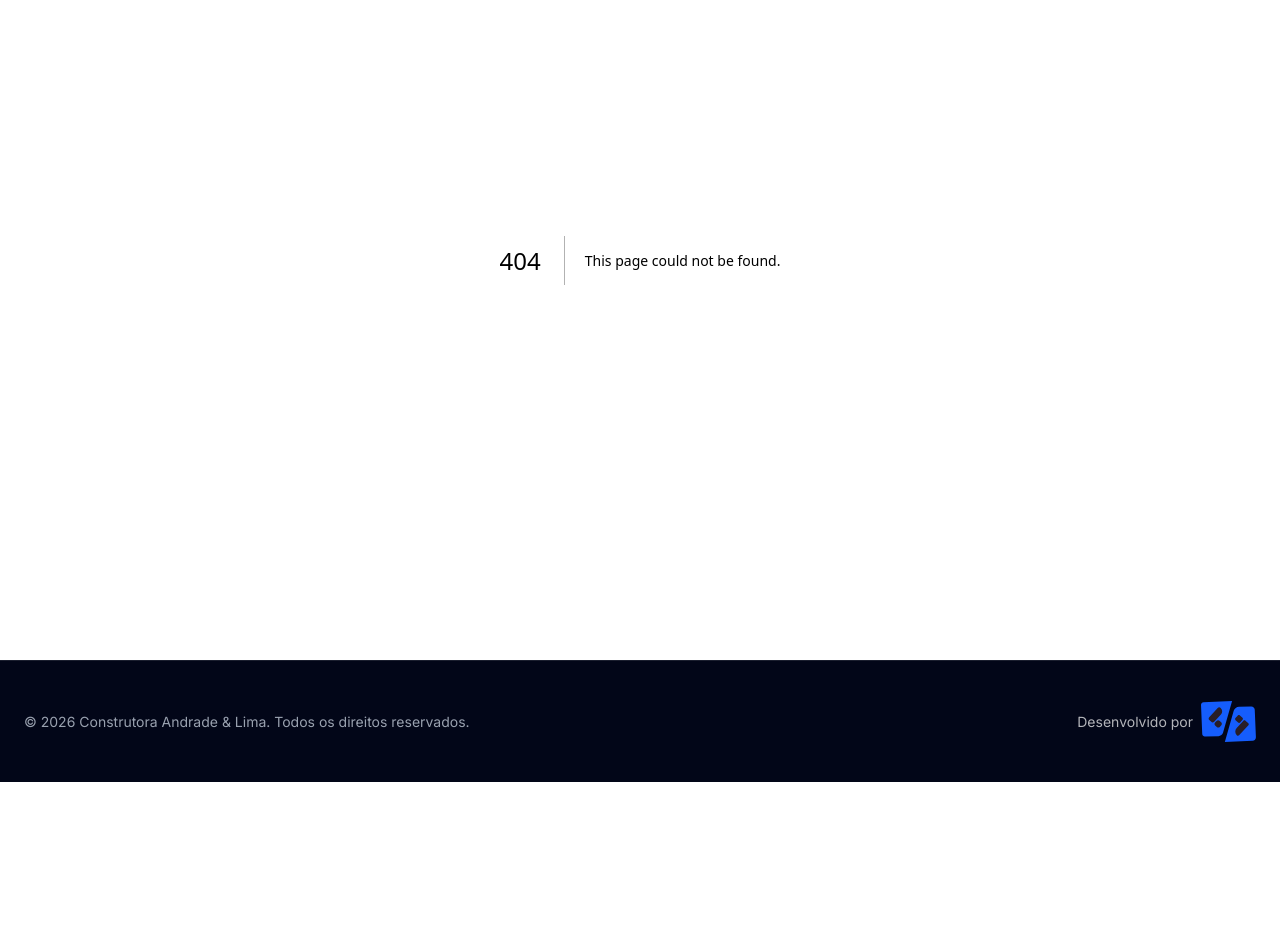
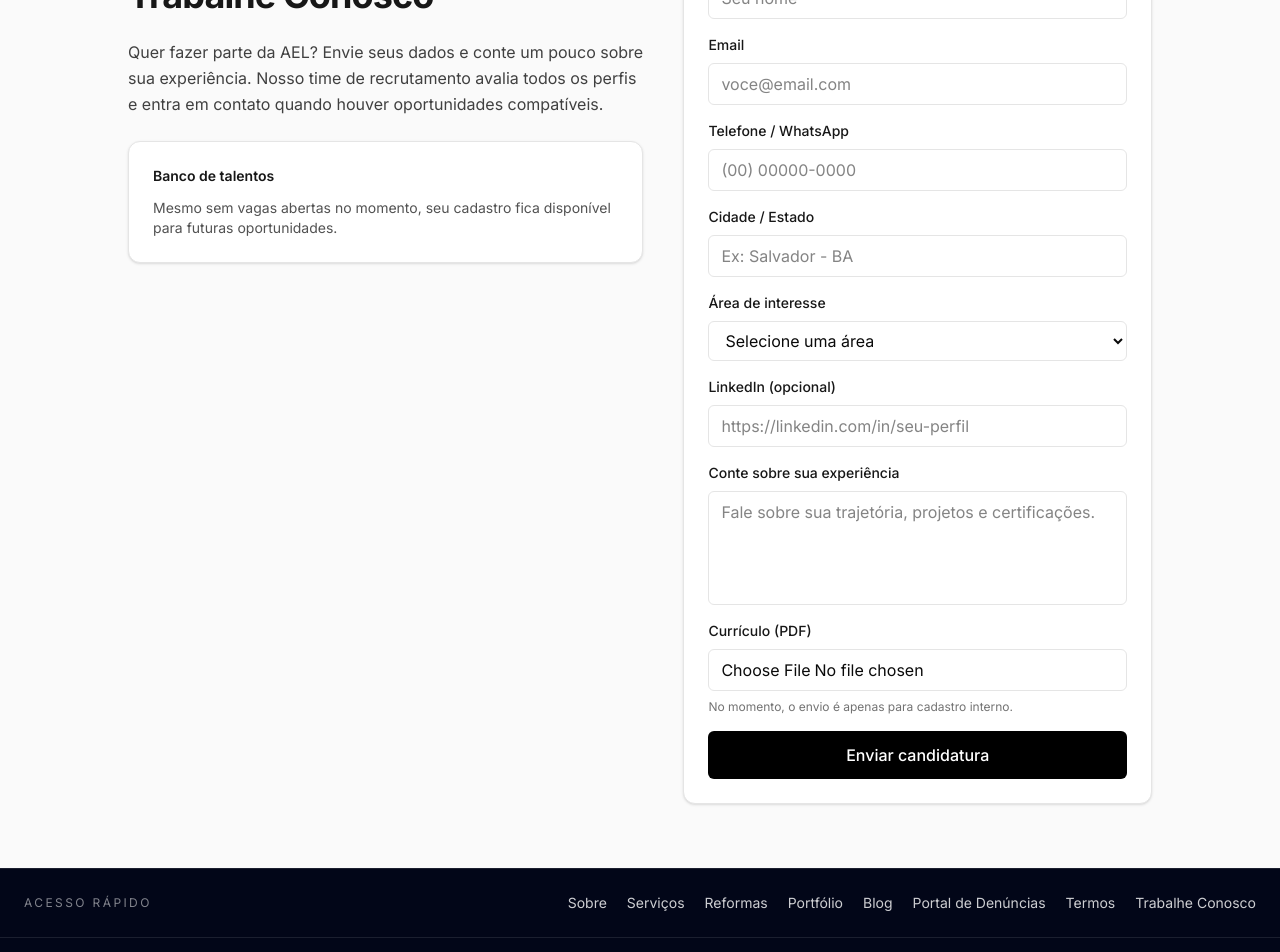
Before and after one commit to ReimaoHenrique/construtoraael, a Next.js app: page /pages/trabalhe-conosco in a window 1280 px wide. Before the commit this address had no page. Shown: the part 220-1172 px from the top of the page. Before the commit the page ends 1002 px from the top, so only its background shows below. Built offline with nearby package versions, Linux system fonts and the light colour scheme.

Commit message:
trabl .. e melhorias no footer

```diff
--- /dev/null
+++ b/src/app/pages/blog/page.tsx
@@ -0,0 +1,16 @@
+export default function Page() {
+  return (
+    <section className="min-h-screen flex items-center justify-center px-6 py-16 bg-neutral-50">
+      <div className="max-w-2xl text-center space-y-6">
+        <span className="inline-flex items-center gap-2 rounded-full border border-neutral-200 bg-white px-4 py-1 text-xs uppercase tracking-[0.2em] text-neutral-500">
+          Blog
+        </span>
+        <h1 className="text-4xl font-bold tracking-tight text-neutral-900">Em construção</h1>
+        <p className="text-neutral-700 leading-relaxed">
+          Estamos preparando conteúdos com dicas técnicas, bastidores de obras e novidades da AEL.
+        </p>
+        <p className="text-sm text-neutral-500">Volte em breve para acompanhar.</p>
+      </div>
+    </section>
+  );
+}
--- /dev/null
+++ b/src/app/pages/trabalhe-conosco/page.tsx
@@ -0,0 +1,194 @@
+'use client';
+
+import { useState } from 'react';
+
+const areas = [
+  'Engenharia Civil',
+  'Arquitetura',
+  'Planejamento e Orçamentos',
+  'Gestão de Obras',
+  'Segurança do Trabalho',
+  'Suprimentos',
+  'Administrativo',
+  'Comercial',
+  'Outros',
+];
+
+export default function Page() {
+  const [form, setForm] = useState({
+    nome: '',
+    email: '',
+    telefone: '',
+    cidade: '',
+    area: '',
+    linkedin: '',
+    mensagem: '',
+  });
+
+  function update(field: string, value: string) {
+    setForm((p) => ({ ...p, [field]: value }));
+  }
+
+  function handleSubmit(e: React.FormEvent) {
+    e.preventDefault();
+    console.log(form);
+    alert('Obrigado! Recebemos seu interesse.');
+  }
+
+  return (
+    <section className="min-h-screen bg-neutral-50 px-6 py-16">
+      <div className="max-w-5xl mx-auto grid gap-10 md:grid-cols-[1.1fr_1fr] items-start">
+        <div className="space-y-6">
+          <span className="inline-flex items-center gap-2 rounded-full border border-neutral-200 bg-white px-4 py-1 text-xs uppercase tracking-[0.2em] text-neutral-500">
+            Carreiras
+          </span>
+          <h1 className="text-4xl font-bold tracking-tight text-neutral-900">Trabalhe Conosco</h1>
+          <p className="text-neutral-700 leading-relaxed">
+            Quer fazer parte da AEL? Envie seus dados e conte um pouco sobre sua experiência. Nosso
+            time de recrutamento avalia todos os perfis e entra em contato quando houver
+            oportunidades compatíveis.
+          </p>
+          <div className="rounded-xl border bg-white p-6 shadow-sm space-y-3">
+            <p className="text-sm font-semibold text-neutral-900">Banco de talentos</p>
+            <p className="text-sm text-neutral-600">
+              Mesmo sem vagas abertas no momento, seu cadastro fica disponível para futuras
+              oportunidades.
+            </p>
+          </div>
+        </div>
+
+        <form
+          onSubmit={handleSubmit}
+          className="grid gap-4 rounded-xl border bg-white p-6 shadow-sm"
+        >
+          <div className="grid gap-2">
+            <label className="text-sm font-medium text-neutral-900" htmlFor="nome">
+              Nome completo
+            </label>
+            <input
+              id="nome"
+              required
+              placeholder="Seu nome"
+              className="border rounded-md px-3 py-2"
+              value={form.nome}
+              onChange={(e) => update('nome', e.target.value)}
+            />
+          </div>
+
+          <div className="grid gap-2">
+            <label className="text-sm font-medium text-neutral-900" htmlFor="email">
+              Email
+            </label>
+            <input
+              id="email"
+              type="email"
+              required
+              placeholder="voce@email.com"
+              className="border rounded-md px-3 py-2"
+              value={form.email}
+              onChange={(e) => update('email', e.target.value)}
+            />
+          </div>
+
+          <div className="grid gap-2">
+            <label className="text-sm font-medium text-neutral-900" htmlFor="telefone">
+              Telefone / WhatsApp
+            </label>
+            <input
+              id="telefone"
+              required
+              placeholder="(00) 00000-0000"
+              className="border rounded-md px-3 py-2"
+              value={form.telefone}
+              onChange={(e) => update('telefone', e.target.value)}
+            />
+          </div>
+
+          <div className="grid gap-2">
+            <label className="text-sm font-medium text-neutral-900" htmlFor="cidade">
+              Cidade / Estado
+            </label>
+            <input
+              id="cidade"
+              placeholder="Ex: Salvador - BA"
+              className="border rounded-md px-3 py-2"
+              value={form.cidade}
+              onChange={(e) => update('cidade', e.target.value)}
+            />
+          </div>
+
+          <div className="grid gap-2">
+            <label className="text-sm font-medium text-neutral-900" htmlFor="area">
+              Área de interesse
+            </label>
+            <select
+              id="area"
+              required
+              className="border rounded-md px-3 py-2 bg-white"
+              value={form.area}
+              onChange={(e) => update('area', e.target.value)}
+            >
+              <option value="" disabled>
+                Selecione uma área
+              </option>
+              {areas.map((area) => (
+                <option key={area} value={area}>
+                  {area}
+                </option>
+              ))}
+            </select>
+          </div>
+
+          <div className="grid gap-2">
+            <label className="text-sm font-medium text-neutral-900" htmlFor="linkedin">
+              LinkedIn (opcional)
+            </label>
+            <input
+              id="linkedin"
+              placeholder="https://linkedin.com/in/seu-perfil"
+              className="border rounded-md px-3 py-2"
+              value={form.linkedin}
+              onChange={(e) => update('linkedin', e.target.value)}
+            />
+          </div>
+
+          <div className="grid gap-2">
+            <label className="text-sm font-medium text-neutral-900" htmlFor="mensagem">
+              Conte sobre sua experiência
+            </label>
+            <textarea
+              id="mensagem"
+              rows={4}
+              placeholder="Fale sobre sua trajetória, projetos e certificações."
+              className="border rounded-md px-3 py-2 resize-none"
+              value={form.mensagem}
+              onChange={(e) => update('mensagem', e.target.value)}
+            />
+          </div>
+
+          <div className="grid gap-2">
+            <label className="text-sm font-medium text-neutral-900" htmlFor="curriculo">
+              Currículo (PDF)
+            </label>
+            <input
+              id="curriculo"
+              type="file"
+              accept=".pdf"
+              className="border rounded-md px-3 py-2 bg-white"
+            />
+            <p className="text-xs text-neutral-500">
+              No momento, o envio é apenas para cadastro interno.
+            </p>
+          </div>
+
+          <button
+            type="submit"
+            className="bg-black text-white rounded-md py-3 font-medium hover:opacity-90 transition"
+          >
+            Enviar candidatura
+          </button>
+        </form>
+      </div>
+    </section>
+  );
+}
--- a/src/components/Footer.tsx
+++ b/src/components/Footer.tsx
@@ -4,16 +4,54 @@ import Link from 'next/link';
 export function Footer() {
   return (
     <footer className="border-t border-white/10 bg-slate-950 text-gray-400">
-      <div className="mx-auto max-w-7xl px-6 py-10 flex flex-col md:flex-row items-center justify-between gap-6">
-        <p className="text-sm text-center md:text-left">
-          © {new Date().getFullYear()} Construtora Andrade & Lima. Todos os direitos reservados.
-        </p>
+      <div className="border-b border-white/10">
+        <div className="mx-auto max-w-7xl px-6 py-6 flex flex-col md:flex-row items-center justify-between gap-4">
+          <p className="text-xs uppercase tracking-[0.2em] text-white/50 text-center md:text-left">
+            Acesso rápido
+          </p>
+          <div className="flex flex-wrap justify-center md:justify-end gap-x-5 gap-y-2 text-sm text-white/80">
+            <Link className="hover:text-white transition" href="/sobre">
+              Sobre
+            </Link>
+            <Link className="hover:text-white transition" href="/servicos">
+              Serviços
+            </Link>
+            <Link className="hover:text-white transition" href="/reformas">
+              Reformas
+            </Link>
+            <Link className="hover:text-white transition" href="/portfolio">
+              Portfólio
+            </Link>
+            <Link className="hover:text-white transition" href="/blog">
+              Blog
+            </Link>
+            <Link className="hover:text-white transition" href="/portal-de-denuncias">
+              Portal de Denúncias
+            </Link>
+            <Link className="hover:text-white transition" href="/termos">
+              Termos
+            </Link>
+            <Link className="hover:text-white transition" href="/trabalhe-conosco">
+              Trabalhe Conosco
+            </Link>
+          </div>
+        </div>
+      </div>
+      <div className="mx-auto max-w-7xl px-6 py-10 grid gap-8 md:grid-cols-[1.2fr_1fr_auto] md:items-center">
+        <div className="space-y-3 text-center md:text-left">
+          <p className="text-sm">
+            © {new Date().getFullYear()} Construtora Andrade & Lima. Todos os direitos reservados.
+          </p>
+          <p className="text-xs text-white/50">
+            Engenharia, construção e reformas com foco em qualidade e segurança.
+          </p>
+        </div>
 
         <Link
           href="https://datasink.com.br"
           target="_blank"
           rel="noopener noreferrer"
-          className="flex items-center gap-2 text-sm text-white/70 hover:text-white transition"
+          className="flex items-center justify-center md:justify-end gap-2 text-sm text-white/70 hover:text-white transition"
         >
           <span>Desenvolvido por</span>
           <Image
```
